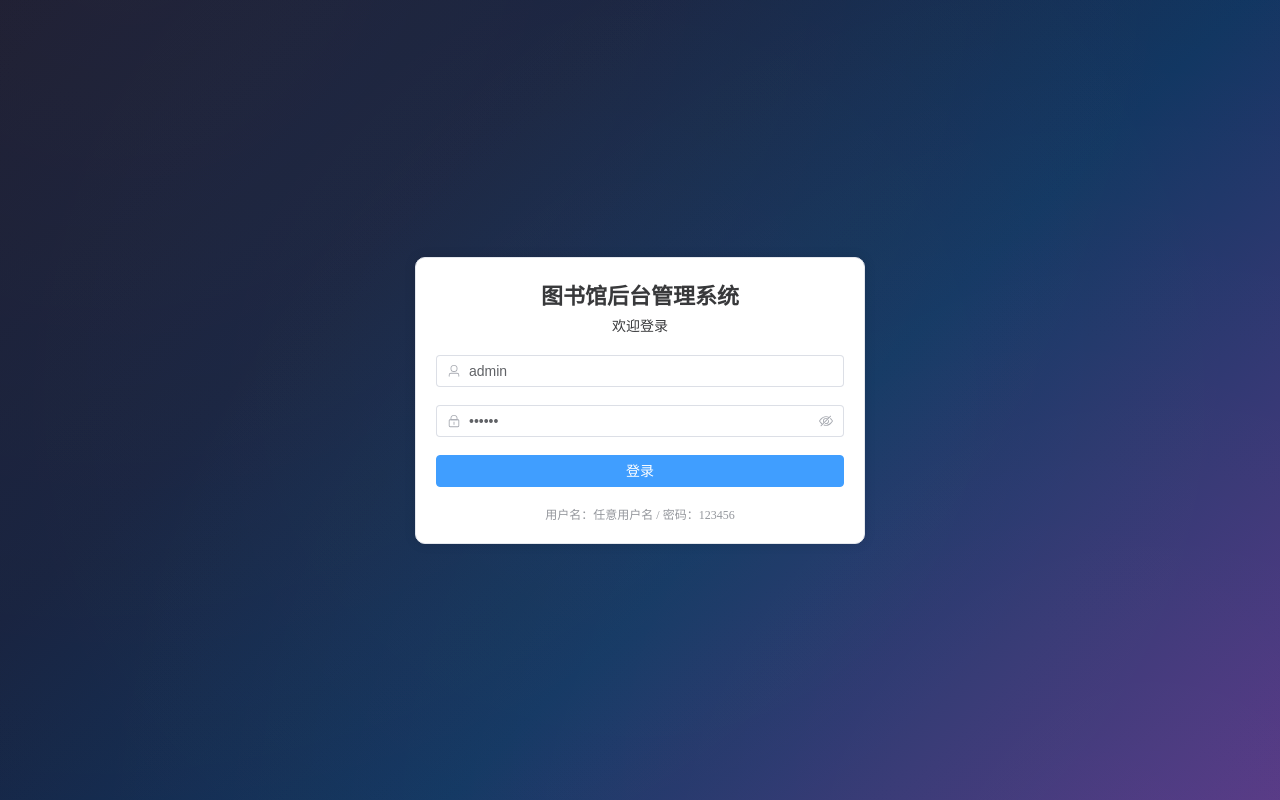
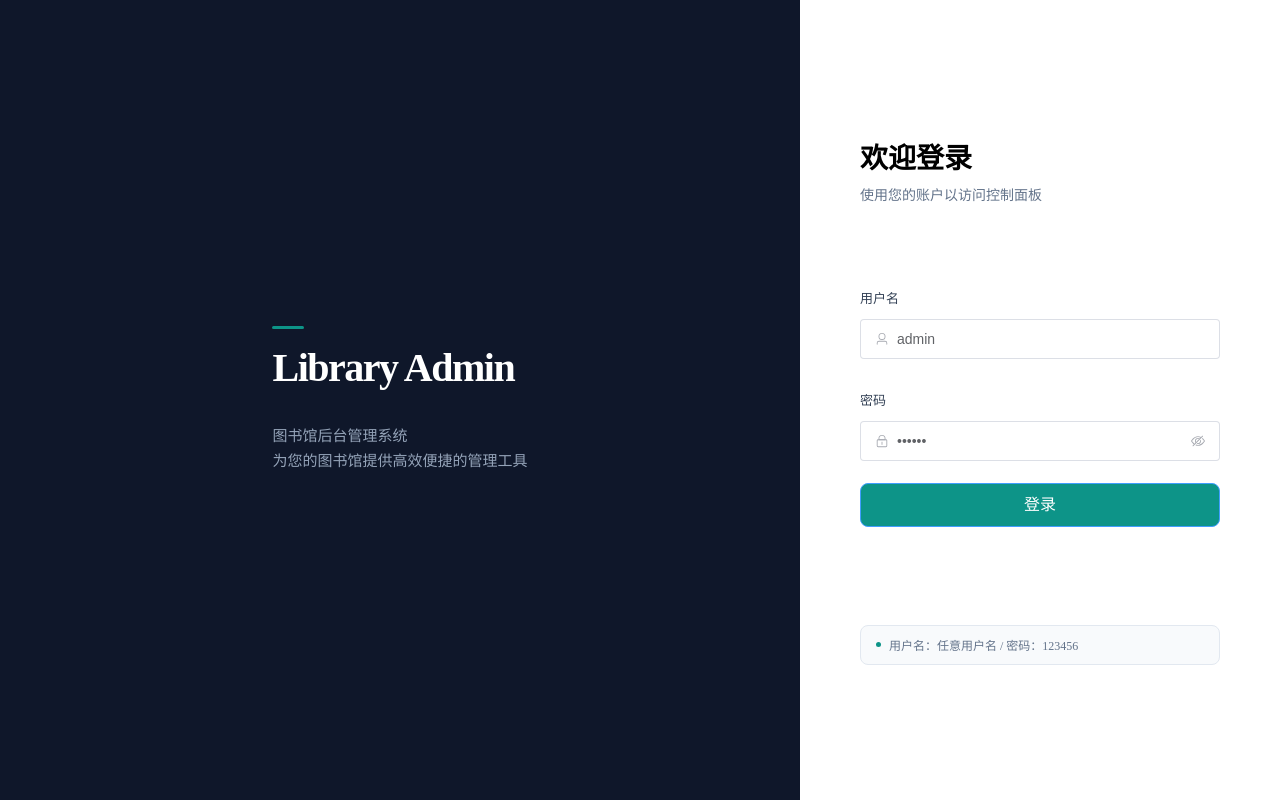
Before and after one commit to Leiuo/library-admin, a Vue app: page /#/login in a window 1280 px wide. Built offline with nearby package versions, Linux system fonts and the light colour scheme.

Commit message:
重新设计了登录页面样式

```diff
--- a/src/views/Login.vue
+++ b/src/views/Login.vue
@@ -1,25 +1,47 @@
 <template>
     <div class="login-container">
-        <el-card class="login-card">
-            <div class="card-header">
-                <h2>图书馆后台管理系统</h2>
-                <p>欢迎登录</p>
+        <div class="brand-panel">
+            <div class="brand-content">
+                <div class="brand-marker" />
+                <h2 class="brand-name">Library Admin</h2>
+                <p class="brand-slogan">
+                    图书馆后台管理系统<br>
+                    为您的图书馆提供高效便捷的管理工具
+                </p>
             </div>
-            <el-form :model="loginForm" :rules="rules" ref="loginFormRef">
+        </div>
+
+        <div class="form-container">
+            <div class="form-header">
+                <h2 class="form-title">欢迎登录</h2>
+                <p class="form-subtitle">使用您的账户以访问控制面板</p>
+            </div>
+
+            <el-form ref="loginFormRef" :model="loginForm" :rules="rules" size="large" class="login-form"
+                @keyup.enter="handleLogin">
                 <el-form-item prop="username">
-                    <el-input v-model="loginForm.username" placeholder="用户名" prefix-icon="User" />
+                    <label class="field-label">用户名</label>
+                    <el-input v-model="loginForm.username" placeholder="输入您的用户名" prefix-icon="User" />
                 </el-form-item>
+
                 <el-form-item prop="password">
-                    <el-input v-model="loginForm.password" placeholder="密码" prefix-icon="Lock" show-password />
+                    <label class="field-label">密码</label>
+                    <el-input v-model="loginForm.password" type="password" placeholder="输入您的密码" show-password prefix-icon="Lock" />
                 </el-form-item>
+
                 <el-form-item>
-                    <el-button type="primary" @click="handleLogin" :loading="loading" style="width: 100%">登录</el-button>
+                    <el-button type="primary" :loading="loading" class="submit-btn" @click="handleLogin"
+                        style="width: 100%;">
+                        登录
+                    </el-button>
                 </el-form-item>
             </el-form>
+
             <div class="tip">
+                <span class="tip-dot" />
                 用户名：任意用户名 / 密码：123456
             </div>
-        </el-card>
+        </div>
     </div>
 </template>
 
@@ -73,56 +95,134 @@ const handleLogin = async () => {
 <style lang="less" scoped>
 .login-container {
     height: 100%;
-    background: linear-gradient(135deg, #1a1a2e 0%, #16213e 30%, #0f3460 60%, #533483 100%);
     display: flex;
-    align-items: center;
-    justify-content: center;
-    position: relative;
-    overflow: hidden;
 
-    &::before {
-        content: '';
-        position: absolute;
-        top: -50%;
-        left: -50%;
-        width: 200%;
-        height: 200%;
-        background: radial-gradient(circle at 30% 20%, rgba(255, 255, 255, 0.03) 0%, transparent 50%),
-                    radial-gradient(circle at 70% 80%, rgba(255, 255, 255, 0.04) 0%, transparent 50%),
-                    radial-gradient(circle at 50% 50%, rgba(255, 255, 255, 0.02) 0%, transparent 60%);
-        pointer-events: none;
+    .brand-panel {
+        flex: 1;
+        display: flex;
+        flex-direction: column;
+        align-items: center;
+        justify-content: center;
+        background: #0f172a;
+        position: relative;
+
+        .brand-content {
+            .brand-marker {
+                width: 32px;
+                height: 3px;
+                background: #0d9488;
+                border-radius: 2px;
+                margin-bottom: 15px;
+            }
+
+            .brand-name {
+                color: #fff;
+                font-size: 40px;
+                margin-bottom: 32px;
+                font-weight: 700;
+                letter-spacing: -1.5px;
+                line-height: 1.2;
+            }
+
+            .brand-slogan {
+                color: #94a3b8;
+                font-size: 15px;
+                line-height: 1.7;
+            }
+        }
     }
 
-    .login-card {
-        width: 450px;
-        max-width: 90vw;
-        border-radius: 10px;
-        transition: transform 0.3s ease;
+    // .login-card {
+    //     width: 450px;
+    //     max-width: 90vw;
+    //     border-radius: 10px;
+    //     transition: transform 0.3s ease;
 
-        &:hover {
-            transform: translateY(-5px);
-        }
+    //     &:hover {
+    //         transform: translateY(-5px);
+    //     }
 
-        .card-header {
-            display: flex;
-            flex-direction: column;
-            gap: 5px;
-            text-align: center;
-            margin-bottom: 20px;
+    //     .card-header {
+    //         display: flex;
+    //         flex-direction: column;
+    //         gap: 5px;
+    //         text-align: center;
+    //         margin-bottom: 20px;
 
-            h2 {
-                font-size: 22px;
+    //         h2 {
+    //             font-size: 22px;
+    //         }
+
+    //         p {
+    //             font-size: 14px;
+    //         }
+    //     }
+
+    //     .tip {
+    //         text-align: center;
+    //         font-size: 12px;
+    //         color: #909399;
+    //     }
+    // }
+
+    .form-container {
+        width: 480px;
+        padding: 60px;
+        display: flex;
+        flex-direction: column;
+        justify-content: space-evenly;
+
+        .form-header {
+            .form-title {
+                font-size: 28px;
+                font-weight: bold;
+                margin-bottom: 8px;
             }
 
-            p {
+            .form-subtitle {
+                color: #64748b;
                 font-size: 14px;
             }
         }
 
+        .login-form {
+            width: 100%;
+
+            .field-label {
+                font-size: 13px;
+                color: #334155;
+            }
+
+            .submit-btn {
+                width: 100%;
+                height: 44px;
+                font-size: 16px;
+                border-radius: 8px;
+                background: #0d9488;
+
+                &:hover {
+                    background: #0f766e;
+                }
+            }
+        }
+
         .tip {
-            text-align: center;
             font-size: 12px;
-            color: #909399;
+            background: #f8fafc;
+            color: #64748b;
+            border: 1px solid #e2e8f0;
+            padding: 10px 15px;
+            border-radius: 8px;
+            display: flex;
+            gap: 8px;
+            align-items: center;
+
+            .tip-dot {
+                width: 5px;
+                height: 5px;
+                border-radius: 50%;
+                background-color: #0d9488;
+            }
         }
     }
 }
```
